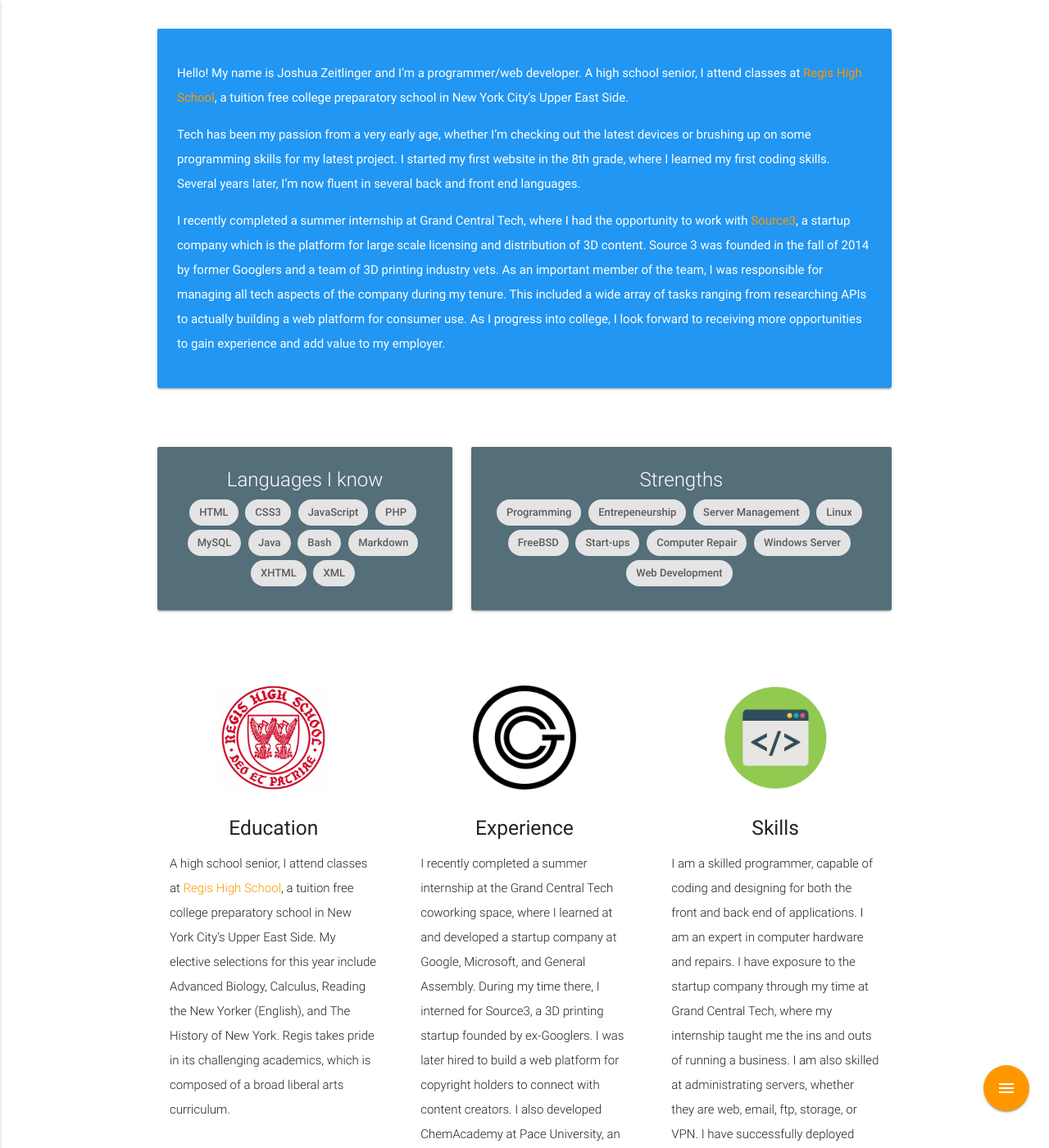
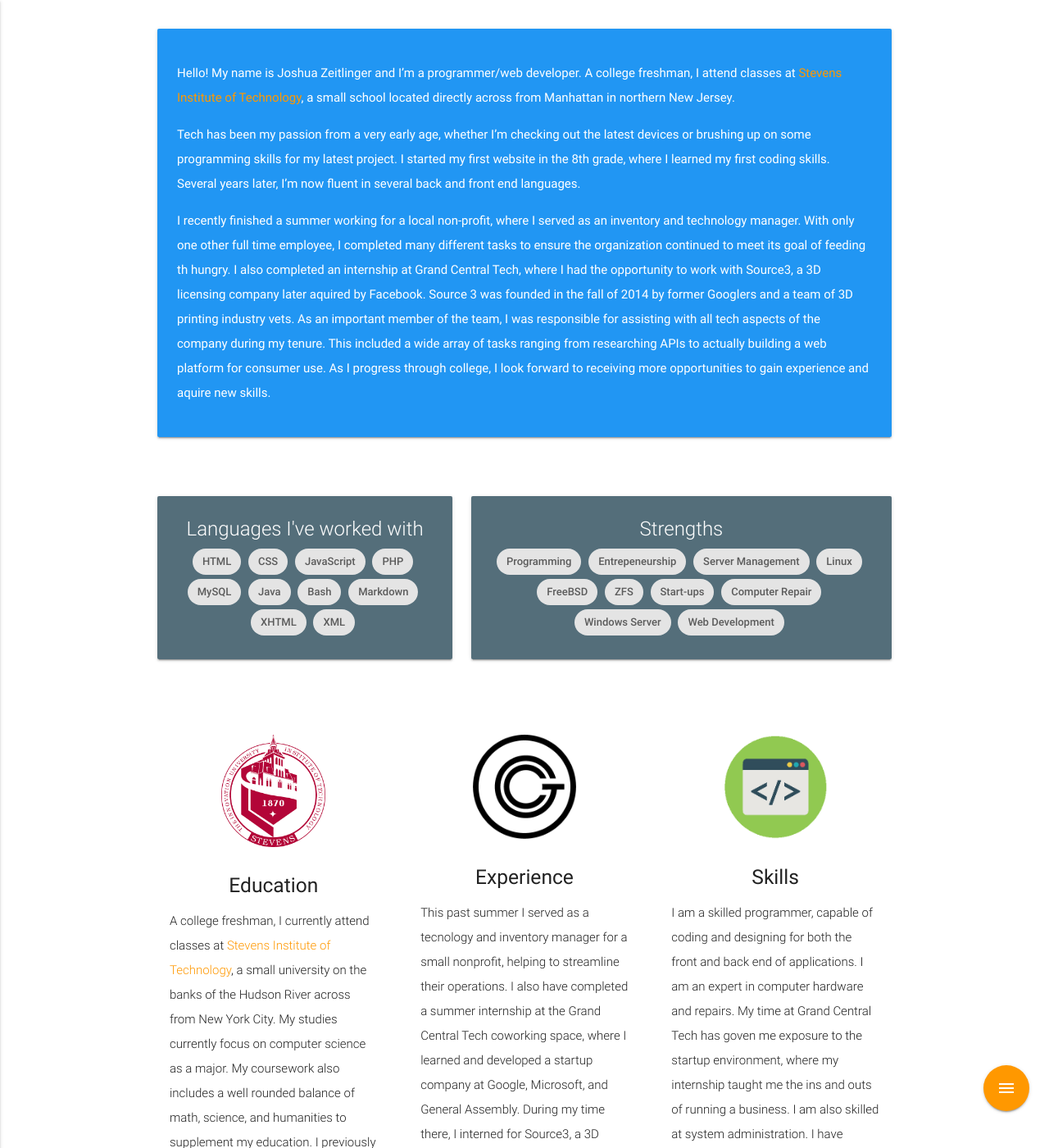
Before and after one commit to joshuaspring9/personal-website, a Jekyll site: the page built from index.html, in a window 1280 px wide and 1400 px high, scrolled down 617 px. Shown: the whole window at 82% size. Built offline with Jekyll 4.4.1, drawn with Linux system fonts in a browser that asks for light colours; nearby versions of some CDN libraries; some of the changed text lies outside the part shown.

Commit message:
Update home page

```diff
--- a/index.html
+++ b/index.html
@@ -7,7 +7,7 @@
         <h1 class="header center orange-text text-lighten-2">Welcome!</h1>
         <div class="row center">
 		  <img style="padding:10px; width:25%;" class="circle" src="{{site.baseurl}}{{site.img_dir}}me.jpg" alt="My Photo" />
-          <h5 class="header col s12 light">I'm Joshua, a Programmer, Web Designer, and Entrepeneur</h5>
+          <h5 class="header col s12 light">I'm Joshua, a Software Engineer, Web Designer, and Entrepeneur</h5>
         </div>
         <div class="row center">
           <a onclick="$('html,body').animate({scrollTop: $('#info').offset().top},'slow');" href="#info" class="btn-large waves-effect waves-light orange lighten-1">Learn More</a>
@@ -25,9 +25,9 @@
 		<div class="row">
 			<div class="col s12 center">
 				<div class="card-panel blue" >
-					<p class="left-align white-text">Hello! My name is Joshua Zeitlinger and I&#8217;m a programmer/web developer. A high school senior, I attend classes at <a class="orange-text" href="http://regis.org" target="_blank">Regis High School</a>, a tuition free college preparatory school in New York City&#8217;s Upper East Side.</p>
+					<p class="left-align white-text">Hello! My name is Joshua Zeitlinger and I&#8217;m a programmer/web developer. A college freshman, I attend classes at <a class="orange-text" href="http://stevens.edu" target="_blank">Stevens Institute of Technology</a>, a small school located directly across from Manhattan in northern New Jersey.</p>
 					<p class="left-align white-text">Tech has been my passion from a very early age, whether I&#8217;m checking out the latest devices or brushing up on some programming skills for my latest project.  I started my first website in the 8th grade, where I learned my first coding skills.  Several years later, I&#8217;m now fluent in several back and front end languages.</p>
-					<p class="left-align white-text">I recently completed a summer internship at Grand Central Tech, where I had the opportunity to work with <a class="orange-text" href="http://source3.io" target="_blank">Source3</a>, a startup company which is the platform for large scale licensing and distribution of 3D content.  Source 3 was founded in the fall of 2014 by former Googlers and a team of 3D printing industry vets.  As an important member of the team, I was responsible for managing all tech aspects of the company during my tenure.  This included a wide array of tasks ranging from researching APIs to actually building a web platform for consumer use.  As I progress into college, I look forward to receiving more opportunities to gain experience and add value to my employer.</p>
+					<p class="left-align white-text">I recently finished a summer working for a local non-profit, where I served as an inventory and technology manager.  With only one other full time employee, I completed many different tasks to ensure the organization continued to meet its goal of feeding th hungry.  I also completed an internship at Grand Central Tech, where I had the opportunity to work with Source3, a 3D licensing company later aquired by Facebook.  Source 3 was founded in the fall of 2014 by former Googlers and a team of 3D printing industry vets.  As an important member of the team, I was responsible for assisting with all tech aspects of the company during my tenure.  This included a wide array of tasks ranging from researching APIs to actually building a web platform for consumer use.  As I progress through college, I look forward to receiving more opportunities to gain experience and aquire new skills.</p>
 				</div>
 			</div>
 		</div>
@@ -41,9 +41,9 @@
 			<div class="col l5 s12 center">
 				<div class="card blue-grey darken-1">
 					<div class="card-content white-text">
-						<div class="card-title">Languages I know</div>
+						<div class="card-title">Languages I've worked with</div>
 						<div class="chip">HTML</div>
-						<div class="chip">CSS3</div>
+						<div class="chip">CSS</div>
 						<div class="chip">JavaScript</div>
 						<div class="chip">PHP</div>
 						<div class="chip">MySQL</div>
@@ -64,6 +64,7 @@
 						<div class="chip">Server Management</div>
 						<div class="chip">Linux</div>
 						<div class="chip">FreeBSD</div>
+						<div class="chip">ZFS</div>
 						<div class="chip">Start-ups</div>
 						<div class="chip">Computer Repair</div>
 						<div class="chip">Windows Server</div>
@@ -82,9 +83,9 @@
 		<div class="row">
 			<div class="col s12 m4">
 				<div class="icon-block">
-					<h2 class="center orange-text"><img src="{{site.baseurl}}{{site.img_dir}}regis.jpeg" style="width:50%;" /></h2>
+					<h2 class="center orange-text"><img src="{{site.baseurl}}{{site.img_dir}}stevens.gif" style="width:50%;" /></h2>
 					<h5 class="center">Education</h5>
-					<p class="light">A high school senior, I attend classes at <a class="orange-text" href="http://regis.org" target="_blank">Regis High School</a>, a tuition free college preparatory school in New York City&#8217;s Upper East Side.  My elective selections for this year include Advanced Biology, Calculus, Reading the New Yorker (English), and The History of New York.  Regis takes pride in its challenging academics, which is composed of a broad liberal arts curriculum. </p>
+					<p class="light">A college freshman, I currently attend classes at <a class="orange-text" href="http://stevens" target="_blank">Stevens Institute of Technology</a>, a small university on the banks of the Hudson River across from New York City.  My studies currently focus on computer science as a major.  My coursework also includes a well rounded balance of math, science, and humanities to supplement my education. I previously graduated from <a class="orange-text" href="http://regis.org" target="_blank" >Regis High School</a>, a tuition free college preparatory school on Manhattan's Upper East Side.</p>
 				</div>
 			</div>
 
@@ -92,7 +93,7 @@
 				<div class="icon-block">
 					<h2 class="center"><img src="{{site.baseurl}}{{site.img_dir}}gct.png" style="width:50%;" /></h2>
 					<h5 class="center">Experience</h5>
-					<p class="light">I recently completed a summer internship at the Grand Central Tech coworking space, where I learned at and developed a startup company at Google, Microsoft, and General Assembly.  During my time there, I interned for Source3, a 3D printing startup founded by ex-Googlers.  I was later hired to build a web platform for copyright holders to connect with content creators.  I also developed ChemAcademy at Pace University, an app designed to further high school chemistry students' education.  In my spare time I maintain my own weather website, <a href="http://201weather.com" class="orange-text">South Bergen Weather</a>.</p>
+					<p class="light">This past summer I served as a tecnology and inventory manager for a small nonprofit, helping to streamline their operations.  I also have completed a summer internship at the Grand Central Tech coworking space, where I learned and developed a startup company at Google, Microsoft, and General Assembly.  During my time there, I interned for Source3, a 3D printing startup founded by ex-Googlers. In my spare time I maintain my own weather website, <a href="http://201weather.com" class="orange-text">South Bergen Weather</a>.</p>
 				</div>
 			</div>
 
@@ -100,7 +101,7 @@
 					<div class="icon-block">
 					<h2 class="center orange-text"><img src="{{site.baseurl}}{{site.img_dir}}code.png" style="width:50%;" /></h2>
 					<h5 class="center">Skills</h5>
-					<p class="light">I am a skilled programmer, capable of coding and designing for both the front and back end of applications.  I am an expert in computer hardware and repairs.  I have exposure to the startup company through my time at Grand Central Tech, where my internship taught me the ins and outs of running a business.  I am also skilled at administrating servers, whether they are web, email, ftp, storage, or VPN.  I have successfully deployed servers powered by Postfix, Dovecot, and Roundcube; Apache and Nginx; Pro-ftp; OpenZFS and Samba; and OpenVPN.</p>
+					<p class="light">I am a skilled programmer, capable of coding and designing for both the front and back end of applications.  I am an expert in computer hardware and repairs.  My time at Grand Central Tech has goven me exposure to the startup environment, where my internship taught me the ins and outs of running a business.  I am also skilled at system administration.  I have successfully deployed servers powered by Postfix, Dovecot, Roundcube, Apache, Nginx, Pro-ftp, OpenZFS, Samba, and OpenVPN.</p>
 				</div>
 			</div>
       </div>
```
Also changed, not shown: assets/images/stevens.gif (added).
